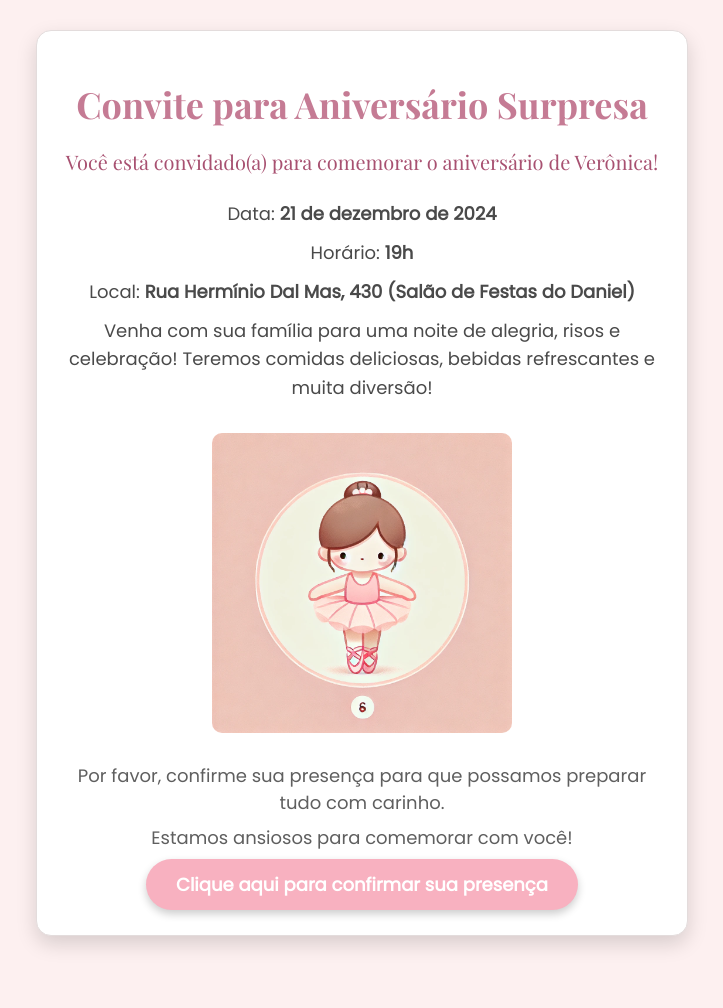
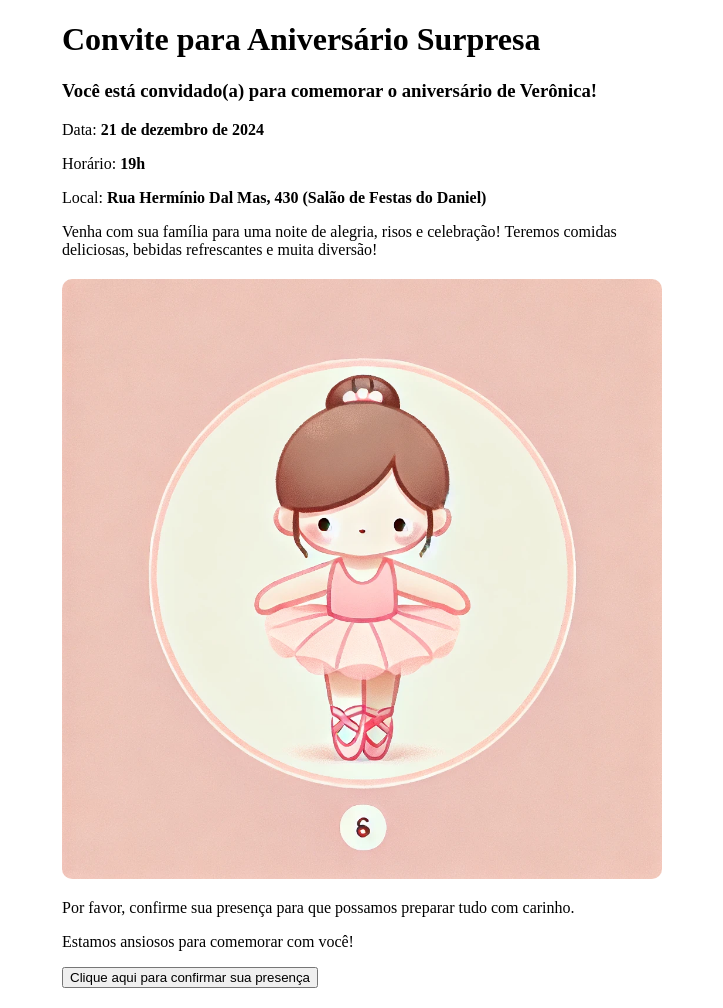
Before and after one commit to feerodgs/convite_bailarina, a plain HTML site: page index.html in a window 1280 px wide. Shown: the whole page, without its empty margins (278-1001 px from the left). Before the commit the page ends 966 px from the top, so only its background shows below. Drawn offline with nearby package versions, Linux system fonts and the light colour scheme.

Commit message:
melhorias

```diff
--- a/index.html
+++ b/index.html
@@ -21,8 +21,10 @@
             <p>Horário: <strong>19h</strong></p>
             <p>Local: <strong>Rua Hermínio Dal Mas, 430 (Salão de Festas do Daniel)</strong></p>
             <p>Venha com sua família para uma noite de alegria, risos e celebração! Teremos comidas deliciosas, bebidas refrescantes e muita diversão!</p>
+        </div>
 
-            <img src="bailar.webp" alt="bailarina" style="max-width: 50%;">
+        <div class="img-container">
+            <img src="bailar.webp" alt="bailarina">
         </div>
 
         <div class="contact-info">
--- a/style.css
+++ b/style.css
@@ -1,120 +1,44 @@
-/* Estilos gerais */
-@import url('https://fonts.googleapis.com/css2?family=Playfair+Display:wght@400;700&family=Poppins:wght@300;400&display=swap');
-
 body {
-    font-family: 'Poppins', sans-serif;
-    background-color: #fdf0f0;
     margin: 0;
     padding: 0;
-    color: #4a4a4a;
+    box-sizing: border-box;
 }
 
-/* Contêiner principal */
 .container {
+    width: 90%;
     max-width: 600px;
-    margin: 30px auto;
-    background-color: #ffffff;
-    border-radius: 15px;
-    padding: 25px;
-    box-shadow: 0 8px 20px rgba(0, 0, 0, 0.15);
-    border: 1px solid #e3dcdc;
-    text-align: center;
+    margin: 20px auto;
 }
 
-/* Cabeçalho */
-.header {
-    margin-bottom: 25px;
-}
-
+@media only screen and (max-width: 480px) {
     .title {
-    font-size: 36px;
-    color: #c57b94;
-    font-weight: bold;
-    margin-bottom: 5px;
-    font-family: 'Playfair Display', serif;
+        font-size: 28px;
     }
 
     .subtitle {
-    font-size: 20px;
-    color: #a85171;
-    font-weight: 400;
-    font-family: 'Playfair Display', serif;
-}
-
-/* Detalhes do convite */
-.details {
-    margin-top: 15px;
-    line-height: 1.6;
-    font-size: 18px;
+        font-size: 16px;
     }
 
     .details p {
-    margin: 10px 0;
+        font-size: 16px;
     }
 
-/* Informações de contato */
-.contact-info {
-    margin-top: 20px;
-    font-size: 18px;
+    .confirm-button {
+        padding: 8px 15px;
+        font-size: 14px;
     }
 
-.contact-info p {
-    margin: 8px 0;
-    color: #5f5f5f;
+    img {
+        max-width: 90%;
+    }
+}
+.img-container {
+    text-align: center;
+    margin-top: 20px;
 }
 
-/* Botão de confirmação */
-.confirm-button {
-    background-color: #f8b1c0;
-    color: #ffffff;
-    border: none;
-    padding: 12px 30px;
-    border-radius: 30px;
-    font-size: 18px;
-    font-weight: bold;
-    cursor: pointer;
-    transition: background-color 0.3s ease, transform 0.2s;
-    font-family: 'Poppins', sans-serif;
-    box-shadow: 0 4px 8px rgba(0, 0, 0, 0.2);
-}
-
-.confirm-button:hover {
-    background-color: #fa8aa6;
-    transform: scale(1.05);
-}
-
-.confirm-button:focus {
-    outline: none;
-    box-shadow: 0 0 5px rgba(248, 177, 192, 0.6);
-}
-
-/* Imagem */
-img {
+.img-container img {
     max-width: 100%;
     height: auto;
     border-radius: 10px;
-    margin-top: 20px;
-    /* Removendo a borda */
-    border: none;
 }
-
-
-/* Responsivo */
-@media only screen and (max-width: 600px) {
-    .container {
-        padding: 15px;
-    }
-
-    .title {
-        font-size: 32px;
-    }
-
-    .subtitle {
-        font-size: 18px;
-    }
-
-    .confirm-button {
-        padding: 10px 20px;
-        font-size: 16px;
-    }
-}
```
Lines whose indentation alone changed are shown as unchanged.
